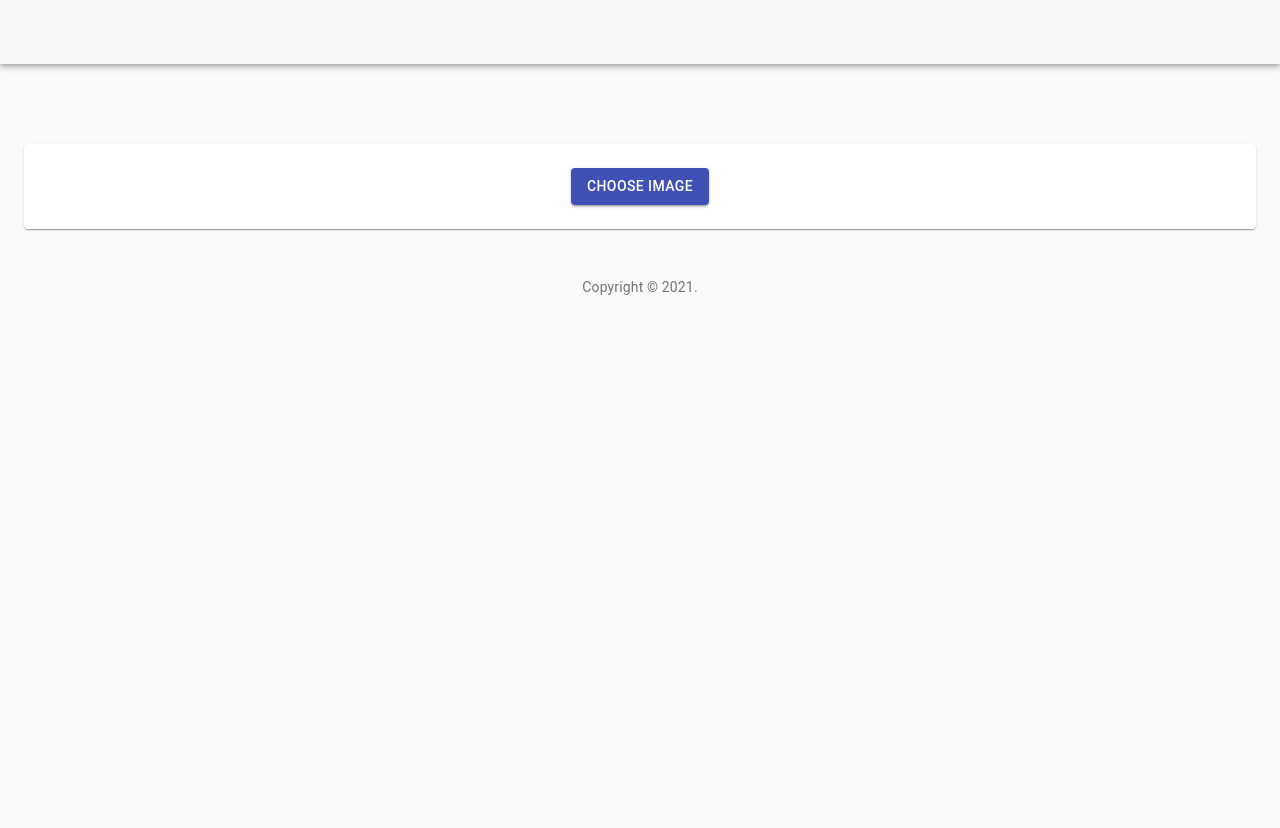
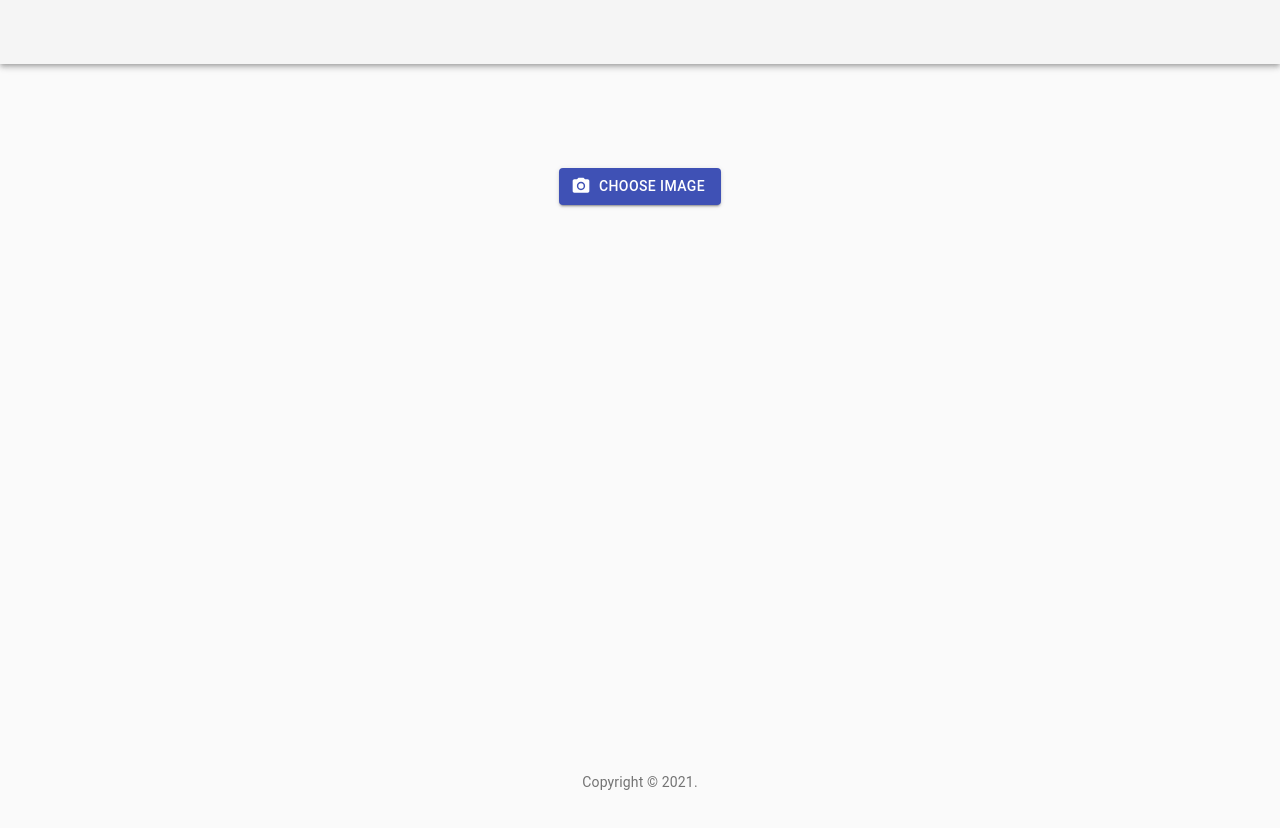
Before and after one commit to garytyler/arch-id-web, a React (Create React App) app in the folder frontend/: page / in a window 1280 px wide. Shown: the top 828 px of the page. After the commit the page ends 800 px from the top, so only its background shows below. Built offline with nearby package versions, Linux system fonts and the light colour scheme; no server answers.

Commit message:
Improve layout

```diff
--- a/frontend/package.json
+++ b/frontend/package.json
@@ -10,7 +10,7 @@
     "@emotion/react": "^11.5.0",
     "@emotion/styled": "^11.3.0",
     "@material-ui/core": "4.12.3",
-    "@material-ui/icons": "^4.11.2",
+    "@material-ui/icons": "4.11.2",
     "@testing-library/jest-dom": "^5.11.4",
     "@testing-library/react": "^11.1.0",
     "@testing-library/user-event": "^12.1.10",
--- a/frontend/src/App.tsx
+++ b/frontend/src/App.tsx
@@ -1,10 +1,7 @@
 import {
   AppBar,
   Box,
-  Container,
   CssBaseline,
-  Link,
-  Paper,
   ThemeProvider,
   Toolbar,
   Typography,
@@ -12,21 +9,8 @@ import {
 import { createTheme, makeStyles } from "@material-ui/core/styles";
 import useMediaQuery from "@material-ui/core/useMediaQuery";
 import { default as React } from "react";
-import { APP_DESCRIPTION, APP_TITLE, AUTHOR_NAME, AUTHOR_URL } from "./env";
+import { APP_DESCRIPTION, APP_TITLE } from "./env";
 import Predictor from "./Predictor";
-
-function Copyright() {
-  return (
-    <Typography variant="body2" color="textSecondary" align="center">
-      {"Copyright © "}
-      <Link color="inherit" href={AUTHOR_URL}>
-        {AUTHOR_NAME}
-      </Link>{" "}
-      {new Date().getFullYear()}
-      {"."}
-    </Typography>
-  );
-}
 
 const useStyles = makeStyles(
   (theme: {
@@ -41,47 +25,8 @@ const useStyles = makeStyles(
     appBar: {
       position: "relative",
     },
-    layout: {
-      width: "auto",
-      marginLeft: theme.spacing(2),
-      marginRight: theme.spacing(2),
-      [theme.breakpoints.up(600 + theme.spacing(2) * 2)]: {
-        width: 600,
-        marginLeft: "auto",
-        marginRight: "auto",
-      },
-    },
-    container: {
-      paddingBottom: theme.spacing(4),
-      [theme.breakpoints.up(600 + theme.spacing(2) * 2)]: {
-        paddingTop: theme.spacing(4),
-      },
-    },
-    paper: {
-      elevation: 6,
-      marginTop: theme.spacing(3),
-      marginBottom: theme.spacing(3),
-      padding: theme.spacing(2),
-      [theme.breakpoints.up(600 + theme.spacing(3) * 2)]: {
-        marginTop: theme.spacing(6),
-        marginBottom: theme.spacing(6),
-        padding: theme.spacing(3),
-      },
-    },
-    stepper: {
-      padding: theme.spacing(3, 0, 5),
-    },
-    buttons: {
-      display: "flex",
-      justifyContent: "flex-end",
-    },
-    button: {
-      marginTop: theme.spacing(3),
-      marginLeft: theme.spacing(1),
-    },
     content: {
       flexGrow: 1,
-      height: "100vh",
       overflow: "auto",
     },
   })
@@ -108,25 +53,18 @@ export default function App() {
         <CssBaseline />
         <AppBar color="default" position="absolute" className={classes.appBar}>
           <Toolbar>
-            <Box marginY={1}>
+            <Box>
               <Typography variant="h6" color="inherit" noWrap>
                 {APP_TITLE}
-                <Typography variant="subtitle2" color="textSecondary">
-                  {APP_DESCRIPTION}
-                </Typography>
+              </Typography>
+              <Typography variant="subtitle2" color="textSecondary">
+                {APP_DESCRIPTION}
               </Typography>
             </Box>
           </Toolbar>
         </AppBar>
         <main className={classes.content}>
-          <Container className={classes.container}>
-            <Paper className={classes.paper}>
-              <Box textAlign="center">
-                <Predictor />
-              </Box>
-            </Paper>
-            <Copyright />
-          </Container>
+          <Predictor />
         </main>
       </ThemeProvider>
     </div>
--- /dev/null
+++ b/frontend/src/Copyright.tsx
@@ -0,0 +1,19 @@
+import { Box, Link, Typography } from "@material-ui/core";
+import "./App.css";
+import { AUTHOR_NAME, AUTHOR_URL } from "./env";
+import "./index.css";
+
+export default function Copyright() {
+  return (
+    <Box margin={1}>
+      <Typography variant="body2" color="textSecondary" align="center">
+        {"Copyright © "}
+        <Link color="inherit" href={AUTHOR_URL}>
+          {AUTHOR_NAME}
+        </Link>{" "}
+        {new Date().getFullYear()}
+        {"."}
+      </Typography>
+    </Box>
+  );
+}
--- a/frontend/src/Predictor.tsx
+++ b/frontend/src/Predictor.tsx
@@ -7,10 +7,20 @@ import {
   PieSeries,
   ValueAxis,
 } from "@devexpress/dx-react-chart-material-ui";
-import { Box, Button, Typography } from "@material-ui/core";
+import {
+  Box,
+  Button,
+  Container,
+  Grid,
+  Paper,
+  Typography,
+} from "@material-ui/core";
+import { makeStyles } from "@material-ui/core/styles";
+import { PhotoCamera } from "@material-ui/icons";
 import axios from "axios";
 import React, { ChangeEvent, useState } from "react";
 import "./App.css";
+import Copyright from "./Copyright";
 import "./index.css";
 
 interface IPredictResponse {
@@ -107,9 +117,55 @@ const PieSeriesLabeledPoint = (data: IDataPoint[]) => {
   };
 };
 
+const useStyles = makeStyles(
+  (theme: {
+    spacing: (
+      arg0: number,
+      arg1?: number | undefined,
+      arg2?: number | undefined
+    ) => number;
+    breakpoints: { up: (arg0: number) => any };
+  }) => ({
+    container: {
+      paddingBottom: theme.spacing(4),
+      [theme.breakpoints.up(600 + theme.spacing(2) * 2)]: {
+        paddingTop: theme.spacing(4),
+      },
+    },
+    paper: {
+      elevation: 6,
+    },
+    outerBox: {
+      // elevation: 6,
+      marginTop: theme.spacing(3),
+      marginBottom: theme.spacing(3),
+      padding: theme.spacing(2),
+      [theme.breakpoints.up(600 + theme.spacing(3) * 2)]: {
+        marginTop: theme.spacing(6),
+        marginBottom: theme.spacing(6),
+        padding: theme.spacing(3),
+      },
+    },
+    button: {
+      marginTop: theme.spacing(3),
+      marginLeft: theme.spacing(1),
+    },
+    content: {
+      flexGrow: 1,
+      overflow: "auto",
+    },
+    stickToBottom: {
+      width: "100%",
+      position: "fixed",
+      bottom: 0,
+    },
+  })
+);
+
 export default function Predictor() {
   const [selectedFile, setSelectedFile] = useState<File | null>(null);
   const [data, setChartData] = useState<IDataPoint[]>([]);
+  const classes = useStyles();
 
   const changeHandler = (event: ChangeEvent<HTMLInputElement> | null) => {
     if (event?.target?.files) {
@@ -152,7 +208,13 @@ export default function Predictor() {
           accept="image/*"
           onChange={changeHandler}
         />
-        <Button variant="contained" color="primary" component="span">
+        <Button
+          // size="large"
+          variant="contained"
+          color="primary"
+          component="span"
+          startIcon={<PhotoCamera />}
+        >
           Choose Image
         </Button>
       </label>
@@ -188,12 +250,16 @@ export default function Predictor() {
 
     return (
       <div>
+        <Container className={classes.container}>
+          <Paper className={classes.paper}>
+            <Box className={classes.outerBox} textAlign="center">
+              <Grid alignItems="stretch" direction="column">
                 <Box>{input()}</Box>
-        <Box>
+                <Box margin={1}>
                   <Typography variant="caption">{selectedFile.name}</Typography>
                 </Box>
-        <br />
-        <Box>
+
+                <Box margin={1}>
                   <img
                     src={URL.createObjectURL(selectedFile)}
                     alt="Source"
@@ -201,8 +267,7 @@ export default function Predictor() {
                     height={200}
                   />
                 </Box>
-        <br />
-        <Box className="results-panel">
+
                 <Typography variant="h5" align="left">
                   Prediction
                 </Typography>
@@ -230,7 +295,9 @@ export default function Predictor() {
                     scaleName="probability"
                     labelComponent={ValueAxisPercentLabel}
                   />
-            <Stack stacks={[{ series: ["insignificant", "significant"] }]} />
+                  <Stack
+                    stacks={[{ series: ["insignificant", "significant"] }]}
+                  />
                   <BarSeries
                     valueField="insignificant"
                     argumentField="name"
@@ -242,10 +309,30 @@ export default function Predictor() {
                     scaleName="probability"
                   />
                 </Chart>
+              </Grid>
+            </Box>
+          </Paper>
+        </Container>
+        <Copyright />
+      </div>
+    );
+  } else {
+    return (
+      <div>
+        <Container className={classes.container}>
+          <Box
+            className={classes.outerBox}
+            justifyContent="center"
+            display="flex"
+            alignItems="center"
+          >
+            {input()}
+          </Box>
+        </Container>
+        <Box className={classes.stickToBottom}>
+          <Copyright />
         </Box>
       </div>
     );
-  } else {
-    return <div>{input()}</div>;
   }
 }
```
Also changed, not shown: 1 other file (tests, documents, lock files or other folders). Lines whose indentation alone changed are shown as unchanged.
